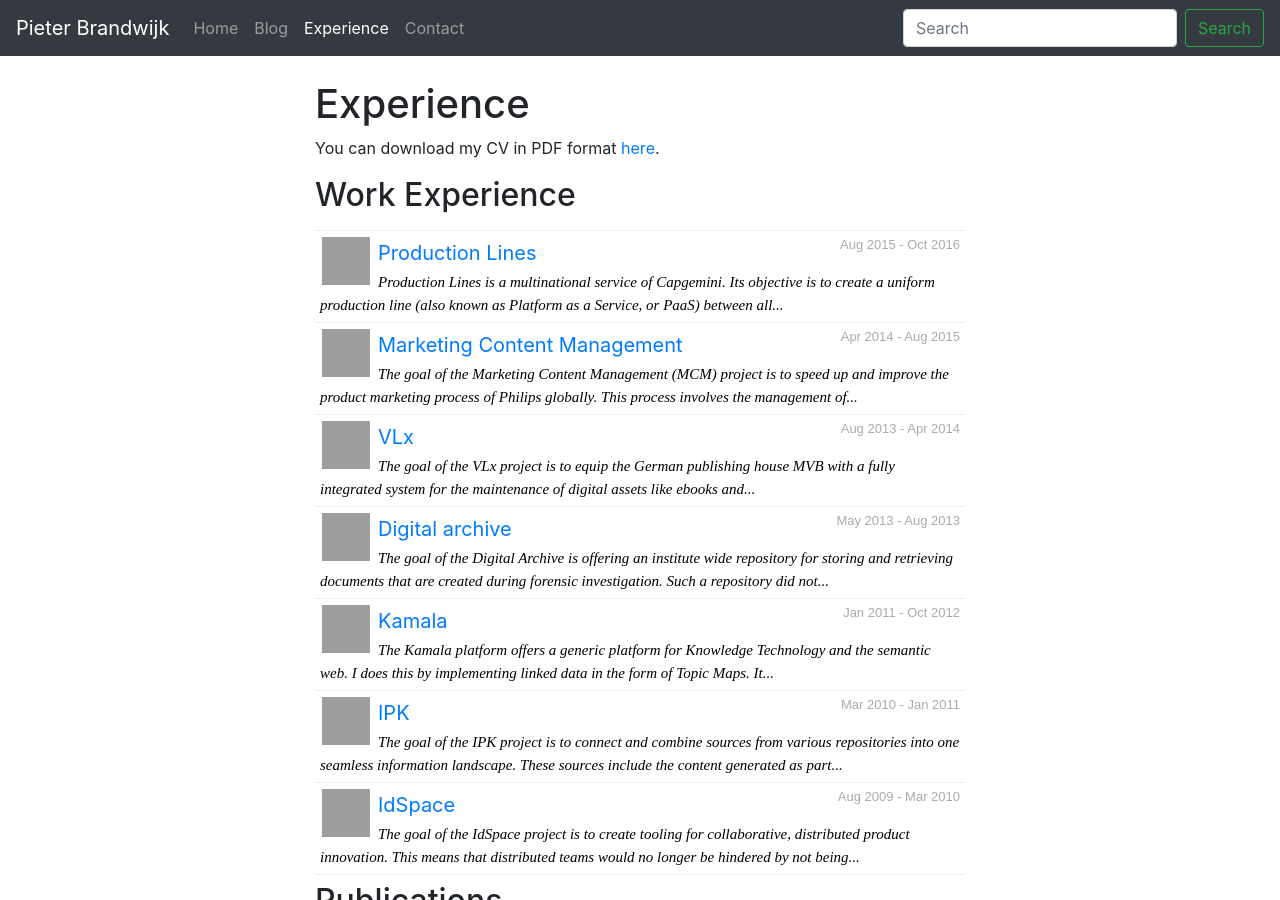
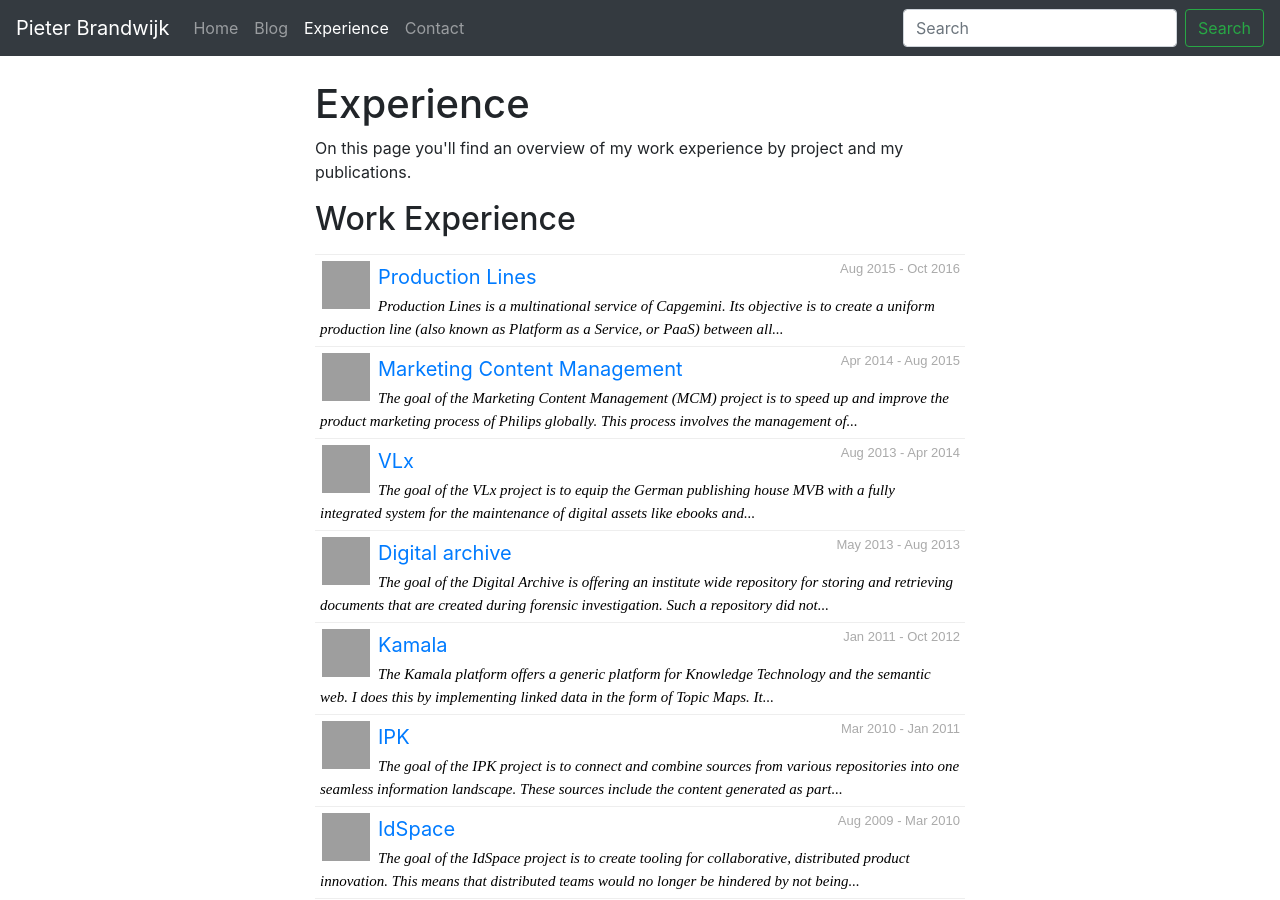
Before and after one commit to pbrandwijk/pbrandwijk.github.io, a Jekyll site: the page built from experience.html, in a window 1280 px wide and 900 px high, cut to the strip 0-900 px from the top of the window. Built offline with Jekyll 4.4.1, drawn with Linux system fonts in a browser that asks for light colours; nearby versions of some CDN libraries; library files that are not in the unit come from our copies; comment, search, counter and statistics services are not loaded; grey boxes are pictures that could not be loaded.

Commit message:
Update experience page and navigation weight

```diff
--- a/experience.html
+++ b/experience.html
@@ -1,11 +1,11 @@
 ---
 layout: page
 title: "Experience"
-navigation_weight: 2
+navigation_weight: 3
 ---
-<h1 class="page-heading">Experience</h1>
+<h1>{{ page.title }}</h1>
 
-<p>You can download my CV in PDF format <a href="{{ site.baseurl }}/assets/resume/en/Pieter-Brandwijk.pdf">here</a>.</p>
+<p>On this page you'll find an overview of my work experience by project and my publications.</p>
 
 <h2>Work Experience</h2>
 
```
